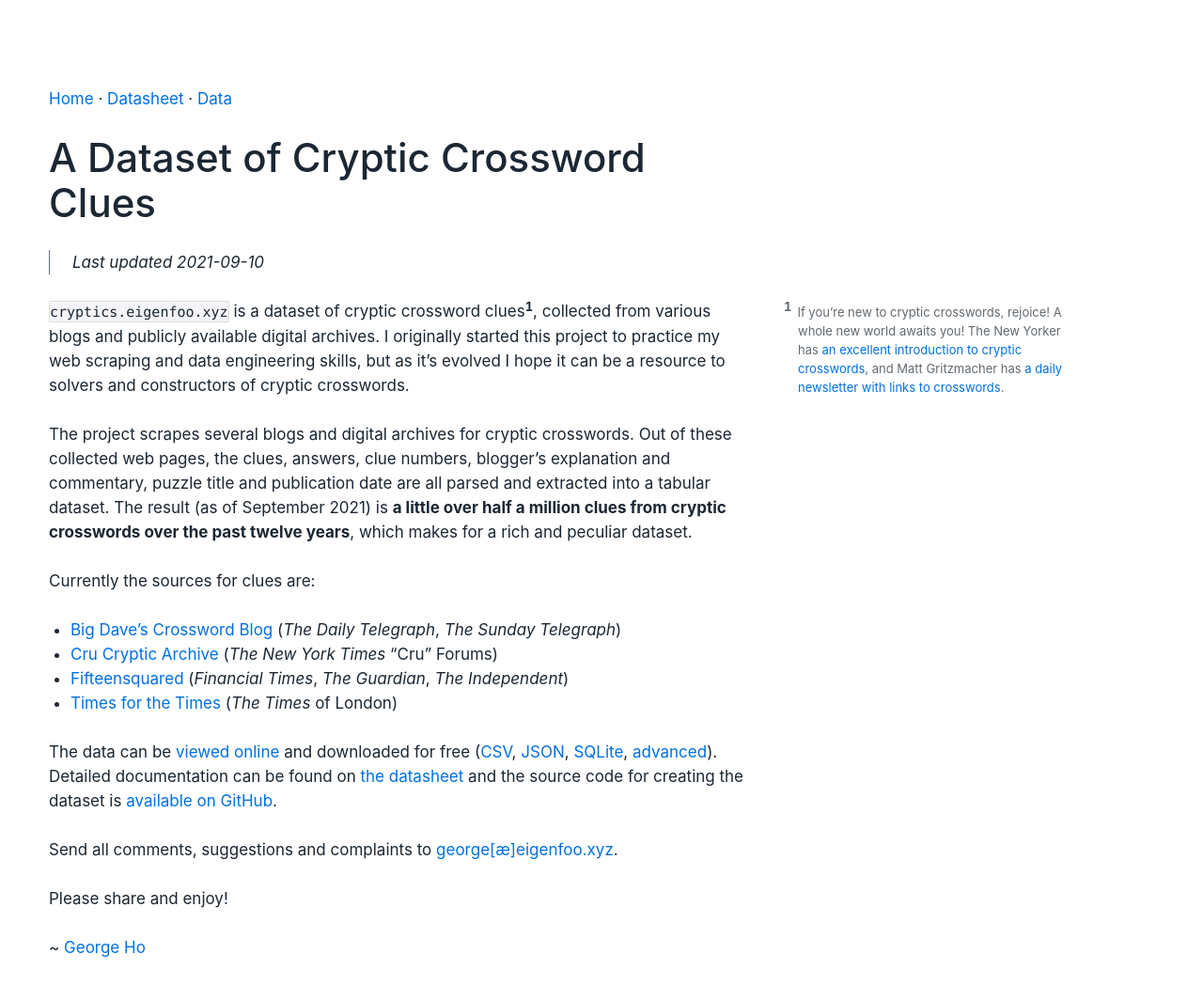
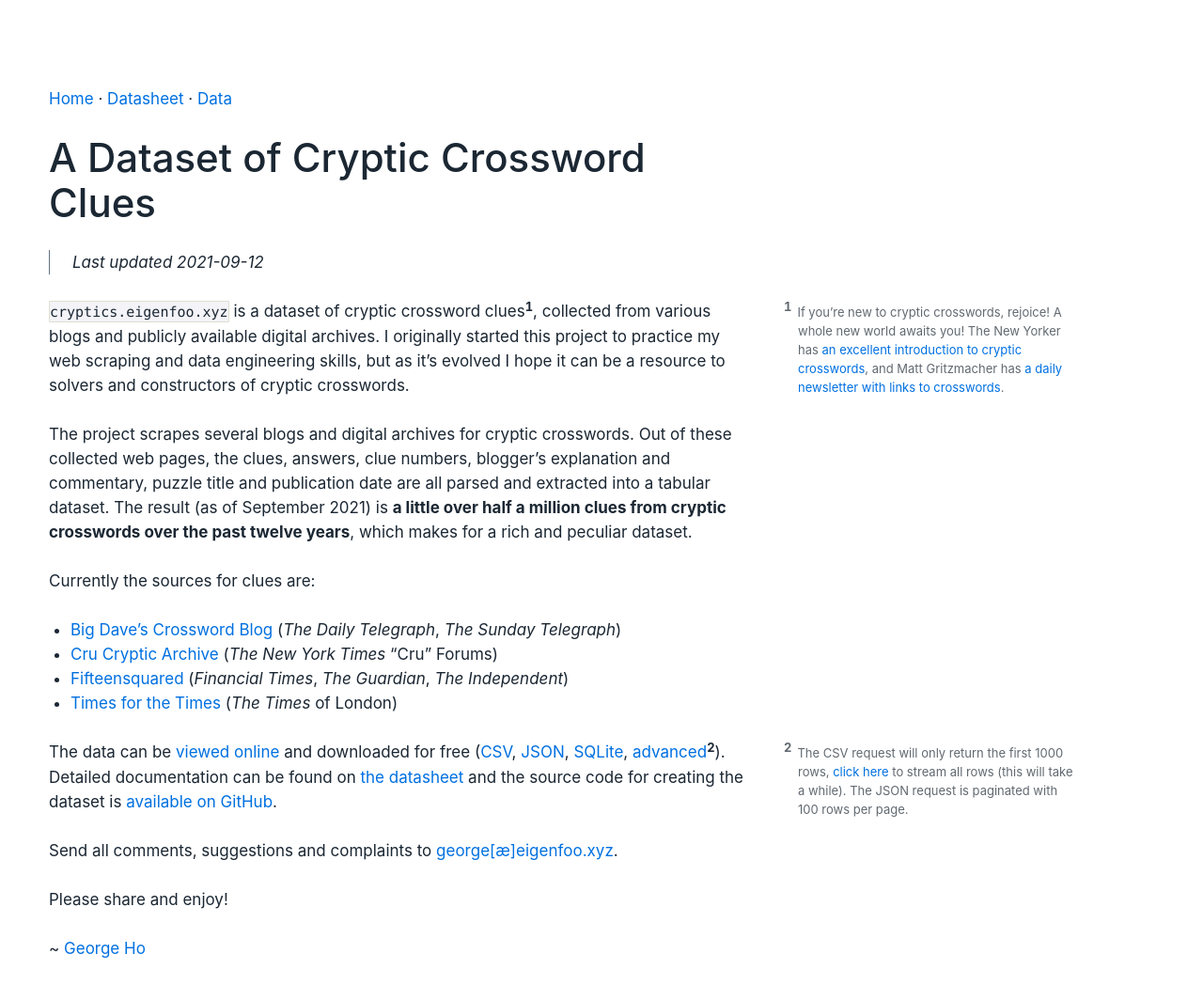
Before and after one commit to eigenfoo/cryptics, a Python web app: template templates/index.html in a window 1280 px wide. Shown: the whole page at 94% size. Before the commit the page ends 1018 px from the top, so only its background shows below. Run offline with Jinja, Linux system fonts and the light colour scheme; the template is opened without the code that fills it, so the values that code supplies are empty.

Commit message:
Add side note explaining CSV/JSON limits

```diff
--- a/templates/index.html
+++ b/templates/index.html
@@ -6,7 +6,7 @@
   <meta charset="utf-8" />
   <meta name="generator" content="pandoc-markdown-css-theme" />
   <meta name="viewport" content="width=device-width, initial-scale=1.0, user-scalable=yes" />
-  <meta name="dcterms.date" content="2021-09-10" />
+  <meta name="dcterms.date" content="2021-09-12" />
   <title>A Dataset of Cryptic Crossword Clues</title>
   <link rel="stylesheet" href="../static/css/theme.css" />
   <link rel="stylesheet" href="../static/css/skylighting-solarized-theme.css" />
@@ -19,7 +19,7 @@
   </nav>
 <h1 class="title">A Dataset of Cryptic Crossword Clues</h1>
 <blockquote class="metadata">
-<p class="date "><time datetime="2021-09-10">Last updated 2021-09-10</time></p>
+<p class="date "><time datetime="2021-09-12">Last updated 2021-09-12</time></p>
 </blockquote>
 </header>
 
@@ -36,7 +36,9 @@
 <li><a href="https://www.fifteensquared.net/">Fifteensquared</a> (<em>Financial Times</em>, <em>The Guardian</em>, <em>The Independent</em>)</li>
 <li><a href="https://times-xwd-times.livejournal.com/">Times for the Times</a> (<em>The Times</em> of London)</li>
 </ul>
-<p>The data can be <a href="/clues/clues">viewed online</a> and downloaded for free (<a href="/clues/clues.csv?_size=max">CSV</a>, <a href="/clues/clues.json">JSON</a>, <a href="/clues.db">SQLite</a>, <a href="/clues/clues#export">advanced</a>). Detailed documentation can be found on <a href="/datasheet">the datasheet</a> and the source code for creating the dataset is <a href="https://github.com/eigenfoo/cryptics">available on GitHub</a>.</p>
+<p>The data can be <a href="/clues/clues">viewed online</a> and downloaded for free (<a href="https://cryptics.eigenfoo.xyz/clues/clues.csv?_stream=on&amp;_size=max">CSV</a>, <a href="/clues/clues.json">JSON</a>, <a href="/clues.db">SQLite</a>, <a href="/clues/clues#export">advanced</a><span class="sidenote-wrapper"><label for="sn-1" class="margin-toggle sidenote-number"></label><input type="checkbox" id="sn-1" class="margin-toggle"/><span class="sidenote">The CSV request will only return the first 1000 rows, <a href="https://cryptics.eigenfoo.xyz/clues/clues.csv?_stream=on&amp;_size=max">click here</a> to stream all rows (this will take a while). The JSON request is paginated with 100 rows per page.<br />
+<br />
+</span></span>). Detailed documentation can be found on <a href="/datasheet">the datasheet</a> and the source code for creating the dataset is <a href="https://github.com/eigenfoo/cryptics">available on GitHub</a>.</p>
 <p>Send all comments, suggestions and complaints to <a href="mailto:george%5Bæ%5Deigenfoo.xyz">george[æ]eigenfoo.xyz</a>.</p>
 <p>Please share and enjoy!</p>
 <p>~ <a href="https://www.eigenfoo.xyz/">George Ho</a></p>
```
Also changed, not shown: docs/index.md (+7 -4 lines).
